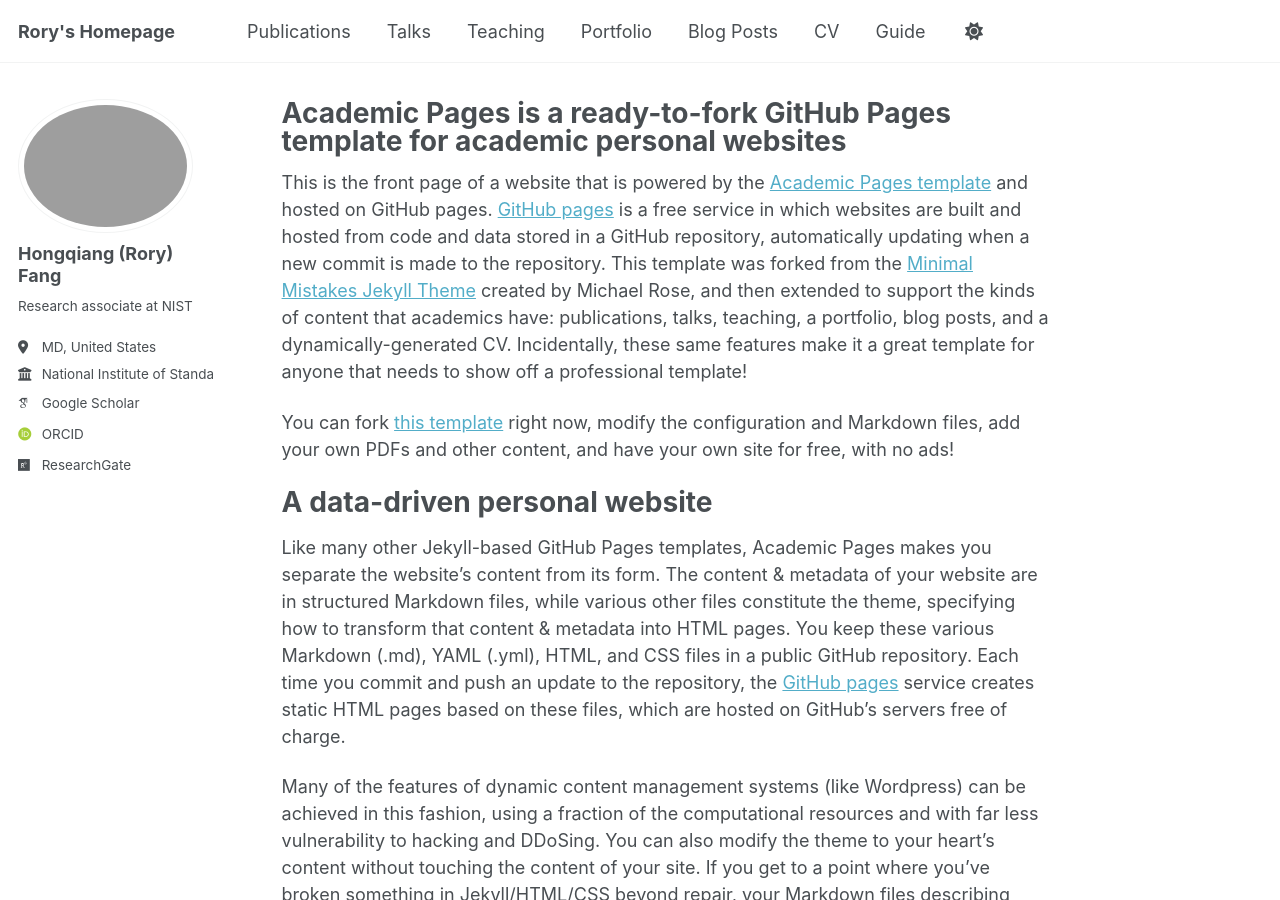
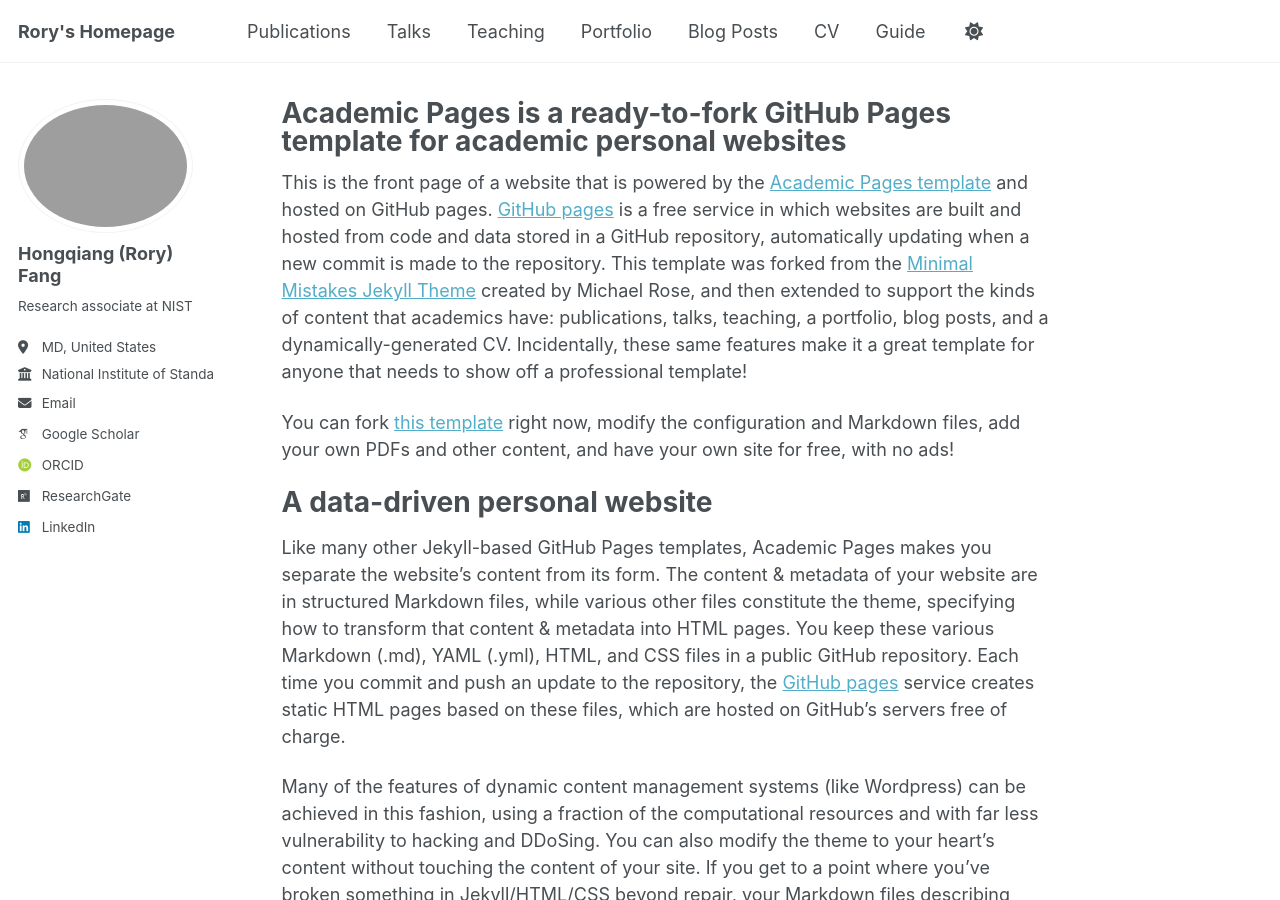
Before and after one commit to hqfang3/hqfang3.github.io, a Jekyll site: the page built from _pages/about.md, in a window 1280 px wide and 900 px high. Built offline with Jekyll 4.4.1, drawn with Linux system fonts in a browser that asks for light colours; some web fonts are replaced; a script that is not in the unit is left out.

Commit message:
Update _config.yml

```diff
--- a/_config.yml
+++ b/_config.yml
@@ -23,14 +23,14 @@ repository               : "hqfang3/hqfang3.github.io"
 #               Additional customization can be done by editing /_includes/author-profile.html
 author:
   # Biographic information
-  avatar           :
+  avatar           : "profile.jpg"
   name             : "Hongqiang (Rory) Fang"
   pronouns         : # example: "she/her"
   bio              : "Research associate at NIST"
   location         : "MD, United States"
   employer         : "National Institute of Standards and Technology"
   uri              : # URL
-  hongqiang.fang@nist.gov            : "hongqiang.fang@nist.gov"
+  email            : "hongqiang.fang@nist.gov"
 
 
   # Academic websites
@@ -64,7 +64,7 @@ author:
   keybase          : # Username
   instagram        : # Username
   lastfm           : # Username
-  linkedin         : # Username
+  linkedin         : "https://www.linkedin.com/in/hongqiang-rory-fang-ba3935271"
   mastodon         : # URL
   medium           : # URL
   pinterest        : # Username
```
